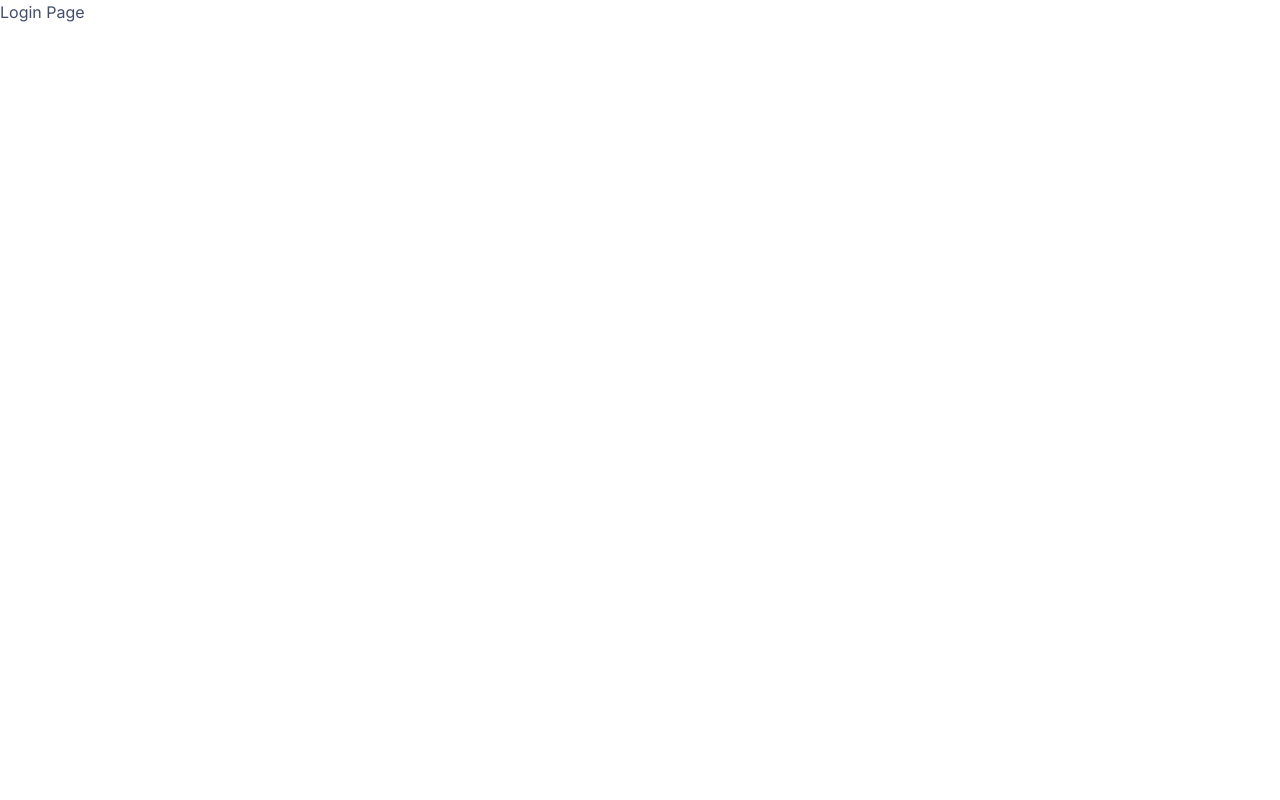
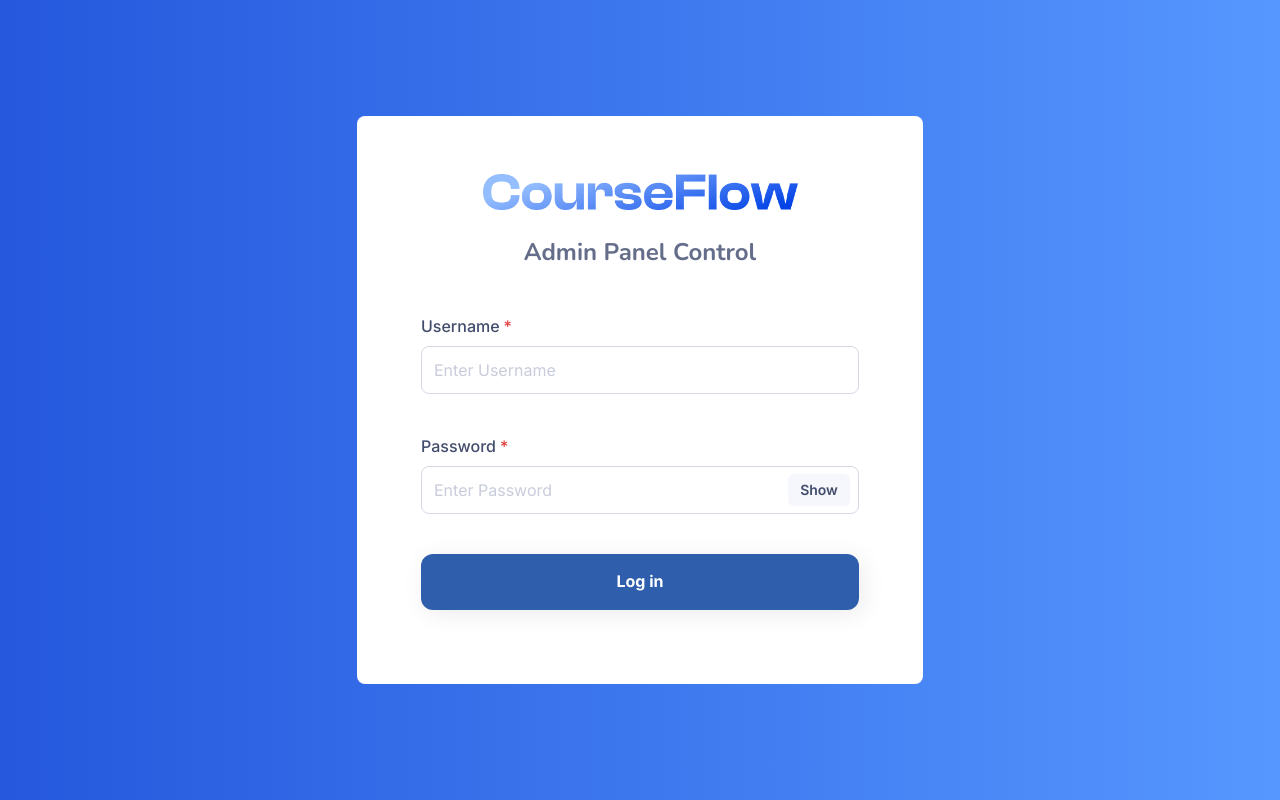
Before and after one commit to bestsvt/Course-Flow, a React (Vite) app in the folder client/: page /admin in a window 1280 px wide. Built offline with nearby package versions, Linux system fonts and the light colour scheme.

Commit message:
feature(section-1): add login admin page

```diff
--- a/client/index.html
+++ b/client/index.html
@@ -6,6 +6,11 @@
     <link rel="preconnect" href="https://fonts.googleapis.com">
     <link rel="preconnect" href="https://fonts.gstatic.com" crossorigin>
     <link href="https://fonts.googleapis.com/css2?family=Inter:wght@100;200;300;400;500;600;700;800;900&display=swap" rel="stylesheet">
+
+    <link rel="preconnect" href="https://fonts.googleapis.com">
+    <link rel="preconnect" href="https://fonts.gstatic.com" crossorigin>
+    <link href="https://fonts.googleapis.com/css2?family=Nunito:wght@700&display=swap" rel="stylesheet">
+
     <meta name="viewport" content="width=device-width, initial-scale=1.0" />
     <title>Course Flow</title>
   </head>
--- a/client/src/App.css
+++ b/client/src/App.css
@@ -1,5 +1,5 @@
 * {
-    font-family: 'Inter',
+    font-family: 'Inter';
 }
 
 .bg-imag-header {
--- a/client/src/pages/admin/LoginPage.jsx
+++ b/client/src/pages/admin/LoginPage.jsx
@@ -1,9 +1,77 @@
-import React from 'react'
+import React, { useState } from 'react'
+import {
+  FormErrorMessage,
+  FormLabel,
+  FormControl,
+  Input,
+  Button,
+  InputGroup,
+  InputRightElement,
+} from "@chakra-ui/react";
+import { useNavigate } from "react-router-dom";
+
 
 const LoginPage = () => {
+  const [show, setShow] = useState(false);
+  const handleClick = () => setShow(!show);
+  const navigate = useNavigate();
+
   return (
-    <div className='flex'>
-      Login Page
+    <div className='flex flex-col bg-gradient-to-l from-linear2-1 to-linear2-2 h-screen justify-center items-center'>
+      <div className='flex flex-col bg-white w-[566px] h-[568px] justify-center items-center px-16 pt-16 pb-20 rounded-lg'>
+        <img
+          src="/image/logo/CourseFlow.png"
+          alt="logo"
+          className="w-[315px] h-[36px] mb-6"
+        />
+        <h1 className="mb-11 text-[#646D89] text-[24px] font-bold font-nunito">Admin Panel Control</h1>
+
+        {/* ——————————————————— Username Input ——————————————————— */}
+        <FormControl  isRequired mb={10}>
+              <FormLabel htmlFor="username">Username</FormLabel>
+              <Input
+                variant="normal"
+                type="text"
+                id="username"
+                placeholder="Enter Username"
+                onBlur={() => {
+                  trigger("username");
+                }}
+              />
+              {/* <FormErrorMessage>
+                {errors.username && errors.username.message}
+                {errorUsernameMessage}
+              </FormErrorMessage> */}
+          </FormControl>
+
+          {/* ——————————————————— Password Input ——————————————————— */}
+          <FormControl  isRequired mb={10}>
+              <FormLabel htmlFor="password">Password</FormLabel>
+              <InputGroup>
+                <Input
+                  variant="normal"
+                  id="password"
+                  placeholder="Enter Password"
+                  onBlur={() => {
+                    trigger("password");
+                  }}
+                  type={show ? "text" : "password"}
+                />
+                <InputRightElement width="4.5rem" margin="4px 4px 0 0">
+                  <Button size="sm" onClick={handleClick}>
+                    {show ? "Hide" : "Show"}
+                  </Button>
+                </InputRightElement>
+              </InputGroup>
+              {/* <FormErrorMessage>
+                {errors.password && errors.password.message}
+                {errorPasswordMessage}
+              </FormErrorMessage> */}
+            </FormControl>
+            <Button variant="primary" type="submit" width="full" onClick={()=>navigate('/admin/courselist')}>
+              Log in
+            </Button>
+      </div>
     </div>
   )
 }
--- a/client/tailwind.config.js
+++ b/client/tailwind.config.js
@@ -75,6 +75,9 @@ export default {
       boxShadow: {
         shadow1: "4px 4px 24px rgba(0, 0, 0, 0.08)",
         shadow2: "2px 2px 12px rgba(64, 50, 133, 0.12)",
+      },
+      fontFamily: {
+        nunito:'Nunito'
       }
     },
   },
```
